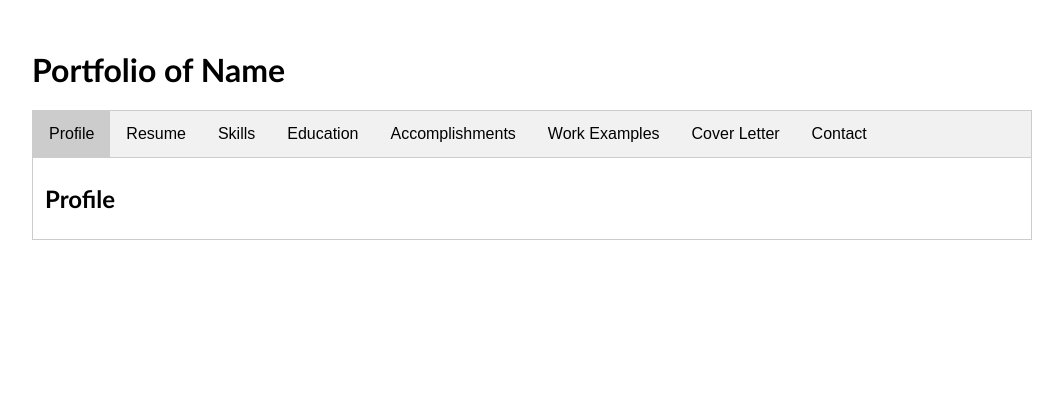
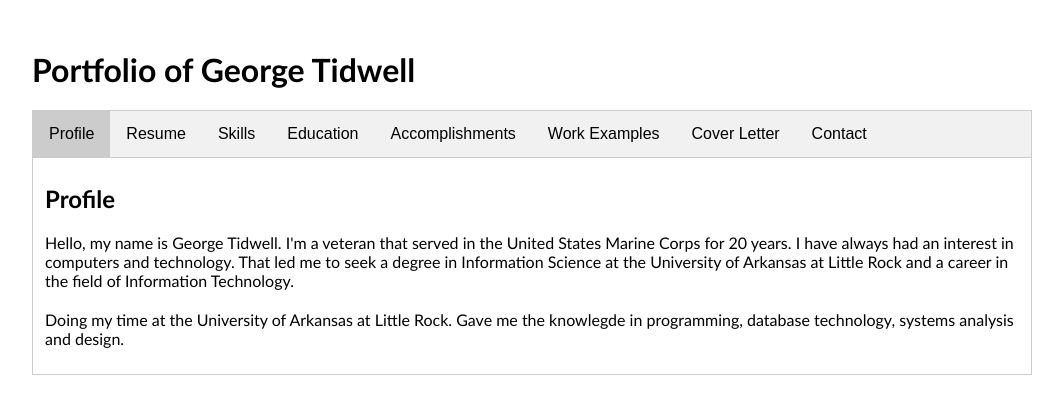
Before and after one commit to gbtidwell/portfolio, a plain HTML site: page index.html in a window 1280 px wide. Shown: the whole page, without its empty margins (108-1171 px from the left). Drawn offline with Linux system fonts and the light colour scheme; files whose address does not match are found by name.

Commit message:
Add files via upload

```diff
--- a/index.html
+++ b/index.html
@@ -13,7 +13,7 @@
 
 <body>
     <div id="container">
-        <h1>Portfolio of Name</h1>
+        <h1>Portfolio of George Tidwell</h1>
 
         <div class="tab">
             <button class="tablinks" onclick="openTab(event, 'Home')" id="defaultOpen">Profile</button>
@@ -29,6 +29,14 @@
         <!-- Begin Home Section -->
         <div id="Home" class="tabcontent">
               <h2>Profile</h2>
+
+			  <p>Hello, my name is George Tidwell. I'm a veteran that served in the United States Marine Corps for 20 years.
+			  I have always had an interest in computers and technology. That led me to seek a degree in Information Science at
+			  the University of Arkansas at Little Rock and a career in the field of Information Technology.
+			  </P>
+			  <p>Doing my time at the University of Arkansas at Little Rock. Gave me the knowlegde in programming, database technology,
+				systems analysis and design.
+			  </p>
         </div>
 
         <!-- Begin Skills Section -->
```
